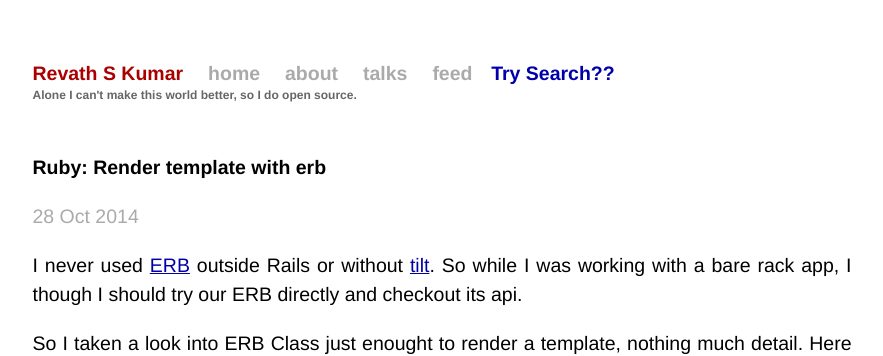
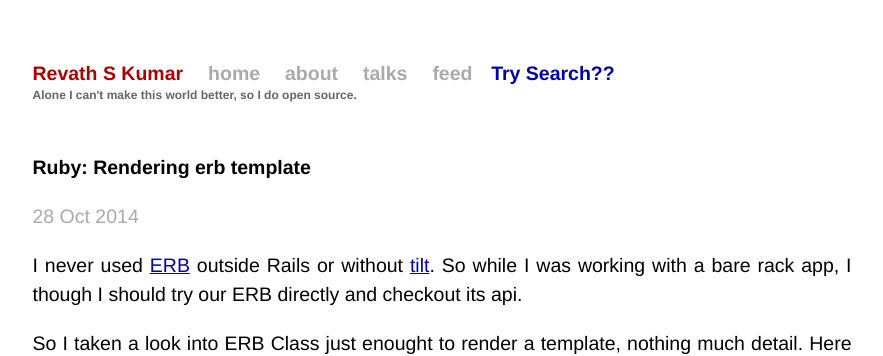
Before and after one commit to revathskumar/blog.revathskumar.com, a Jekyll site: the page built from _posts/2014-10-28-ruby-rendering-erb-template.md, in a window 1280 px wide and 900 px high. Shown: the top 356 px of the window, without its empty margins (198-1081 px from the left). Built offline with Jekyll 4.4.1, drawn with Linux system fonts in a browser that asks for light colours; Markdown is read by kramdown in place of the engine named in the settings.

Commit message:
Update the post title and url

```diff
--- a/_posts/2014-10-28-ruby-render-template-with-erb.md
+++ b/_posts/2014-10-28-ruby-rendering-erb-template.md
@@ -1,7 +1,7 @@
 ---
 layout: post
-title: "Ruby: Render template with erb"
-excerpt: "Ruby: Render template with erb"
+title: "Ruby: Rendering erb template"
+excerpt: "Ruby: Rendering erb template"
 date: 2014-10-28 00:00:00 IST
 updated: 2014-10-28 00:00:00 IST
 categories: ruby
```
